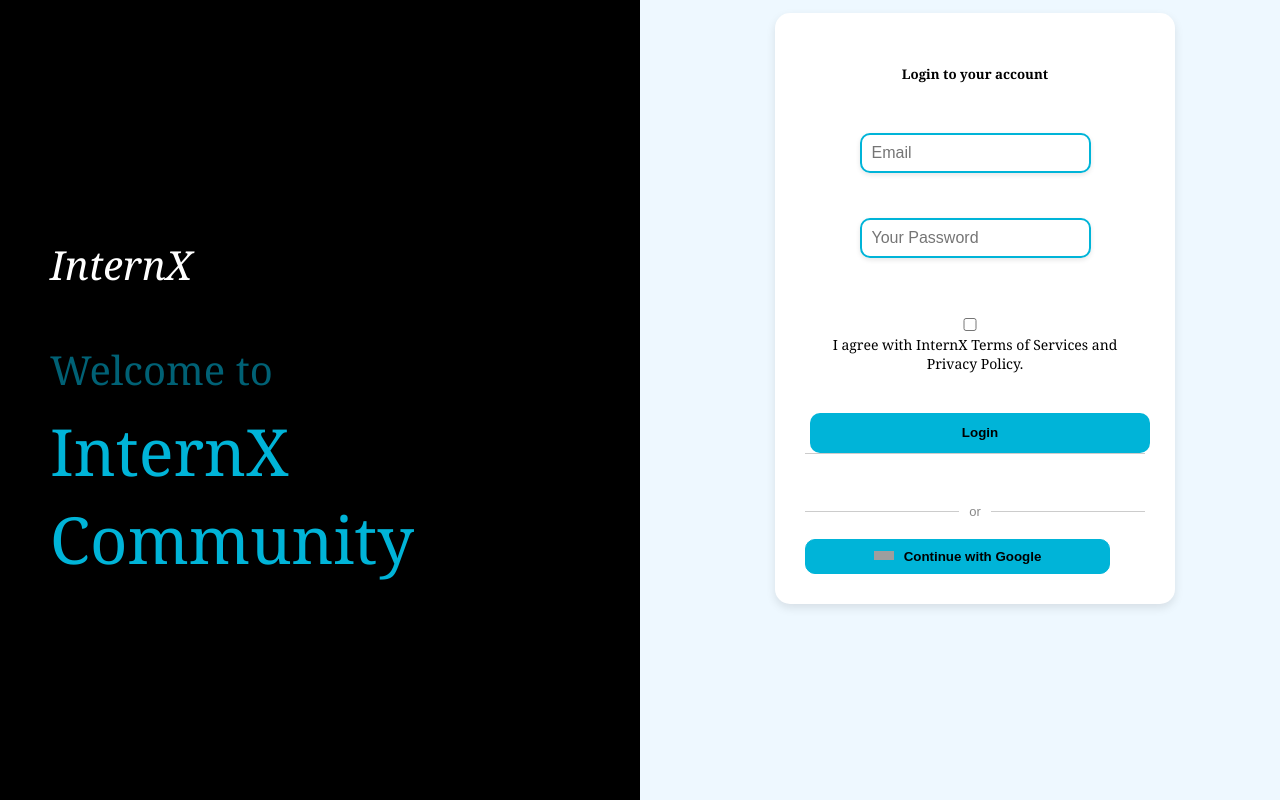
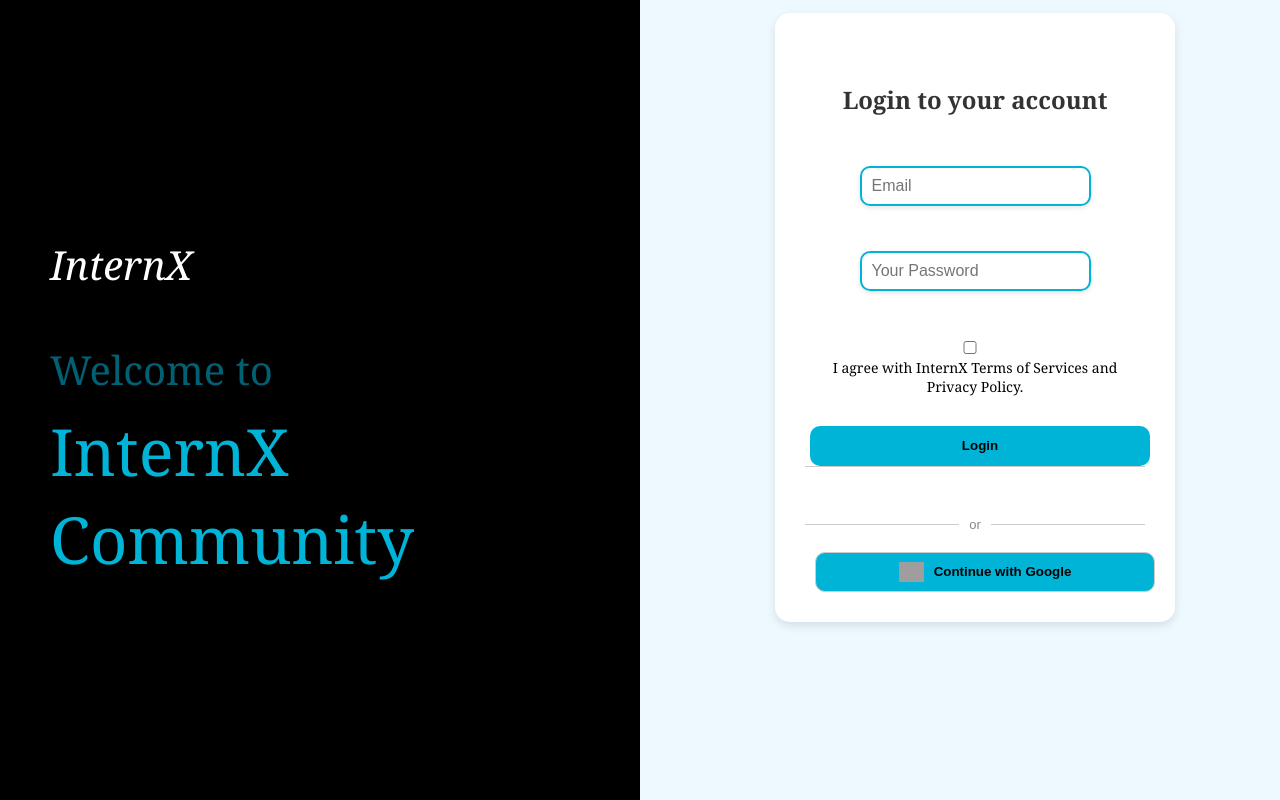
Before and after one commit to KushaRa/InternX_Front, a React (Create React App) app in the folder skillsync/: page /login in a window 1280 px wide. Built offline with nearby package versions, Linux system fonts and the light colour scheme; no server answers; grey boxes are pictures that could not be loaded.

Commit message:
updated login

```diff
--- a/skillsync/src/Pages/CreateAcc/CreateAcc.css
+++ b/skillsync/src/Pages/CreateAcc/CreateAcc.css
@@ -167,7 +167,7 @@
 
 .google-button img {
   height: 20px;
-  width: 20px;
+  width: 25px;
   margin-right: 10px;
 }
 
--- a/skillsync/src/Pages/logIn/logIn.css
+++ b/skillsync/src/Pages/logIn/logIn.css
@@ -21,6 +21,11 @@
   font-size: 40px;
   font-style: italic;
   margin-top: 20px;
+}
+.login h5{
+  margin-bottom: 20px;
+  font-size: 24px;
+  color: #333;
 }
 
 .welcome {
@@ -108,28 +113,29 @@
   font-size: small;
 }
 
-.googleButton {
-  width: 305px;
-  margin-left: 0px;
-  height: 35px;
-  border-color: #00b4d8;
+.google-button {
+  width: 100%;
+  height: 40px;
   border-radius: 10px;
+  background-color: #00b4d8;
+  color: black;
+  border: 1px solid #ccc;
+  display: flex;
+  align-items: center;
+  justify-content: center;
   cursor: pointer;
+  margin-top: 10px;
+  transition: background-color 0.3s;
 }
 
-label {
-  display: block;
-  margin: 10px 0;
+.google-button:hover {
+  background-color: #f1f1f1;
 }
 
 .google-button img {
-  height: 25px;
-  width: 40px;
+  height: 20px;
+  width: 20px;
   margin-right: 10px;
-  margin-top: -20px;
-  margin-bottom: -10px;
-  padding-top: 10px;
-  padding-bottom: 1px;
 }
 
 .flex-box02 {
@@ -154,12 +160,3 @@ label {
 .terms input {
   margin-left: -5px;
 }
-
-#googleButton {
-  width: 305px;
-  margin-left: 0px;
-  height: 35px;
-  border-color: #00b4d8;
-  border-radius: 10px;
-  cursor: pointer;
-}
```
